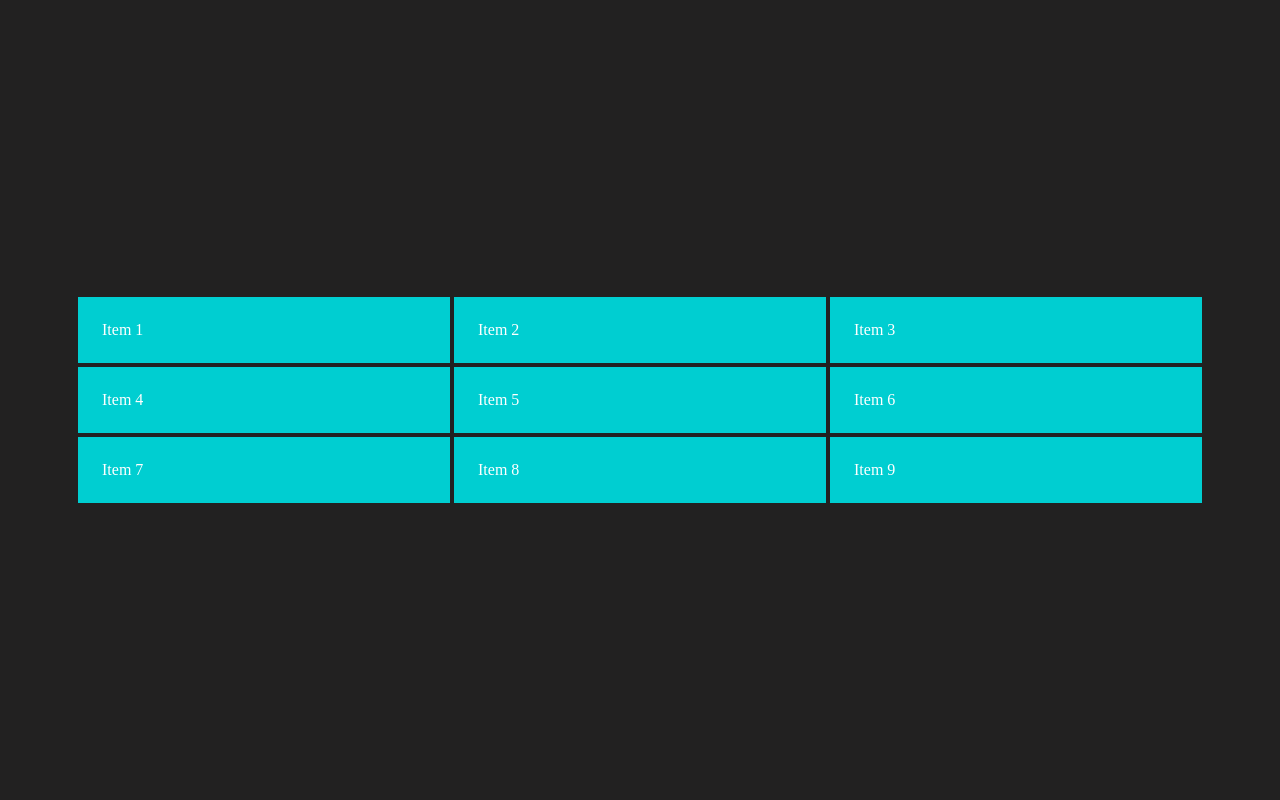
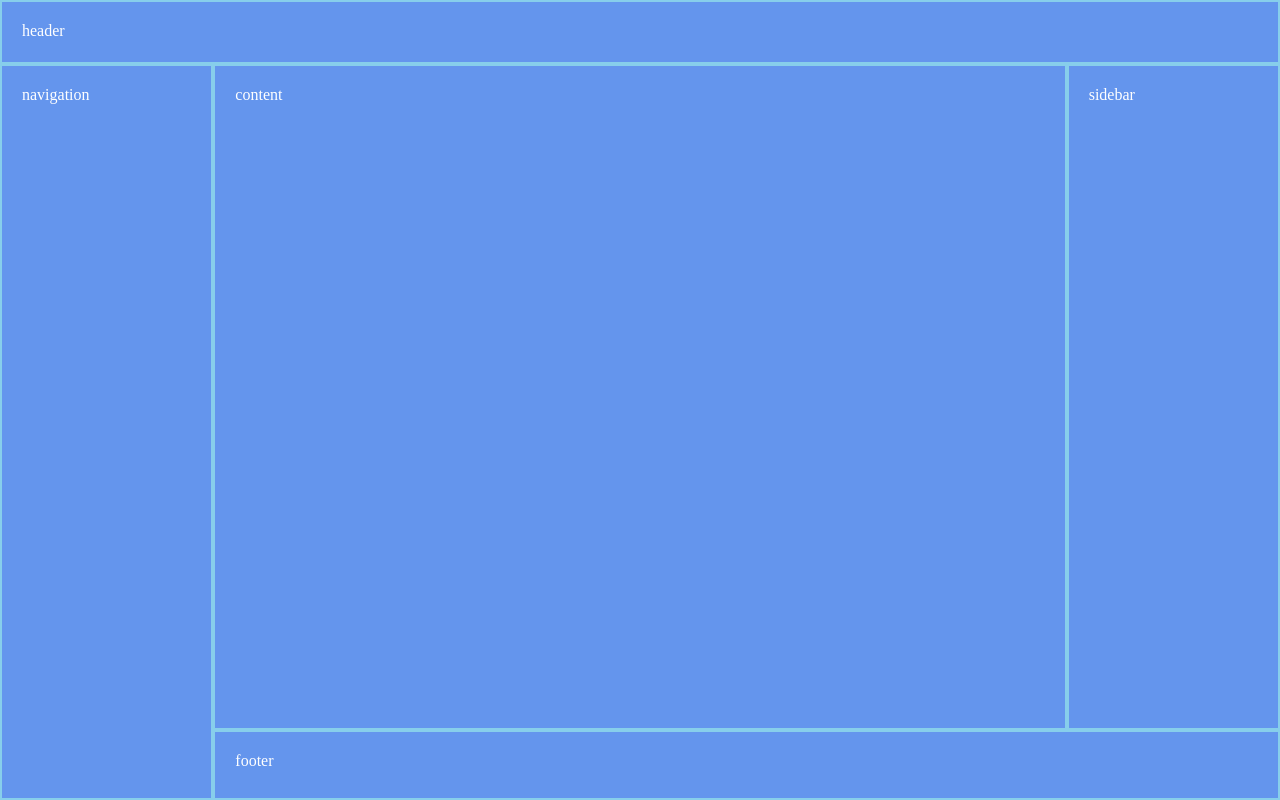
Before and after one commit to AngkitHashamsa/grid-css, a plain HTML site: page index.html in a window 1280 px wide. Drawn offline with Linux system fonts and the light colour scheme.

Commit message:
grid temple area

```diff
--- a/index.html
+++ b/index.html
@@ -8,17 +8,10 @@
     <title>Document</title>
   </head>
   <body>
-    <div class="grid-container">
-      <!-- .item{Item $}*9 -->
-      <div class="item">Item 1</div>
-      <div class="item">Item 2</div>
-      <div class="item">Item 3</div>
-      <div class="item">Item 4</div>
-      <div class="item">Item 5</div>
-      <div class="item">Item 6</div>
-      <div class="item">Item 7</div>
-      <div class="item">Item 8</div>
-      <div class="item">Item 9</div>
-    </div>
+    <header class="item">header</header>
+    <main class="item">content</main>
+    <nav class="item">navigation</nav>
+    <aside class="item">sidebar</aside>
+    <footer class="item">footer</footer>
   </body>
 </html>
--- a/styles.css
+++ b/styles.css
@@ -6,32 +6,40 @@
 
 body {
   display: grid;
-  place-items: center;
   background: #222121;
   color: #ffff;
   height: 100vh;
   width: 100vw;
+  grid-template-areas:
+    "header header header"
+    "nav main aside"
+    "nav footer  footer";
+  grid-template-columns: 1fr 4fr 1fr;
+  grid-template-rows: 4rem 1fr 70px;
 }
 
-.grid-container {
-  display: grid;
-  width: min(95%, 1124px);
-  margin-inline: auto;
-  /* grid-template-columns: repeat(3, 1fr); */
-  /* ! for wrapping */
-  grid-template-columns: repeat(auto-fill, minmax(300px, 1fr));
-
-  gap: 4px;
+header,
+main,
+footer,
+nav,
+aside {
+  background-color: cornflowerblue;
+  border: 2px solid skyblue;
+  padding: 20px;
 }
 
-.item {
-  width: 100%;
-  background-color: darkturquoise;
-  padding: 1.5rem;
+header {
+  grid-area: header;
 }
 
-/* @media (max-width: 500px) {
-  .grid-container {
-    grid-template-columns: 1fr;
-  }
-} */
+nav {
+  grid-area: nav;
+}
+
+main {
+  grid-area: main;
+}
+
+footer {
+  grid-area: footer;
+}
```
Also changed, not shown: grid-template-column.png (added), 1 other file.
